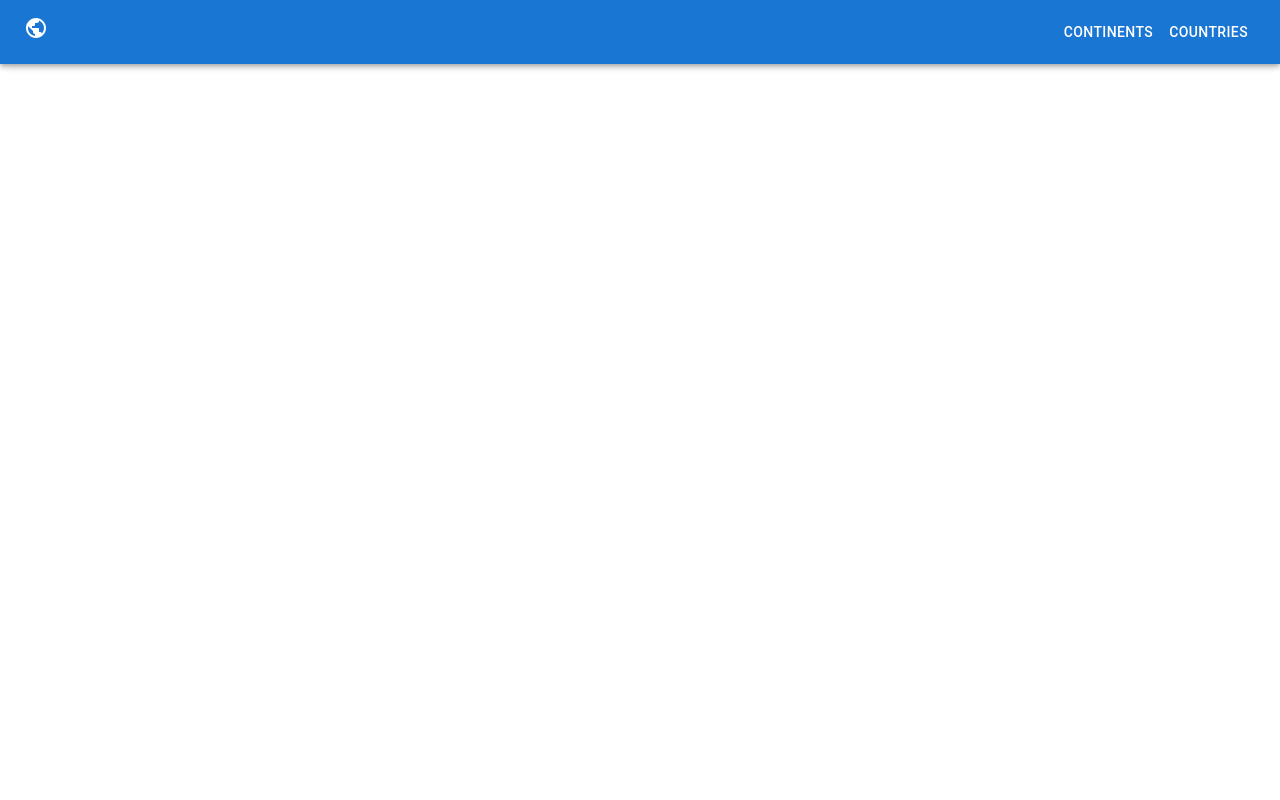
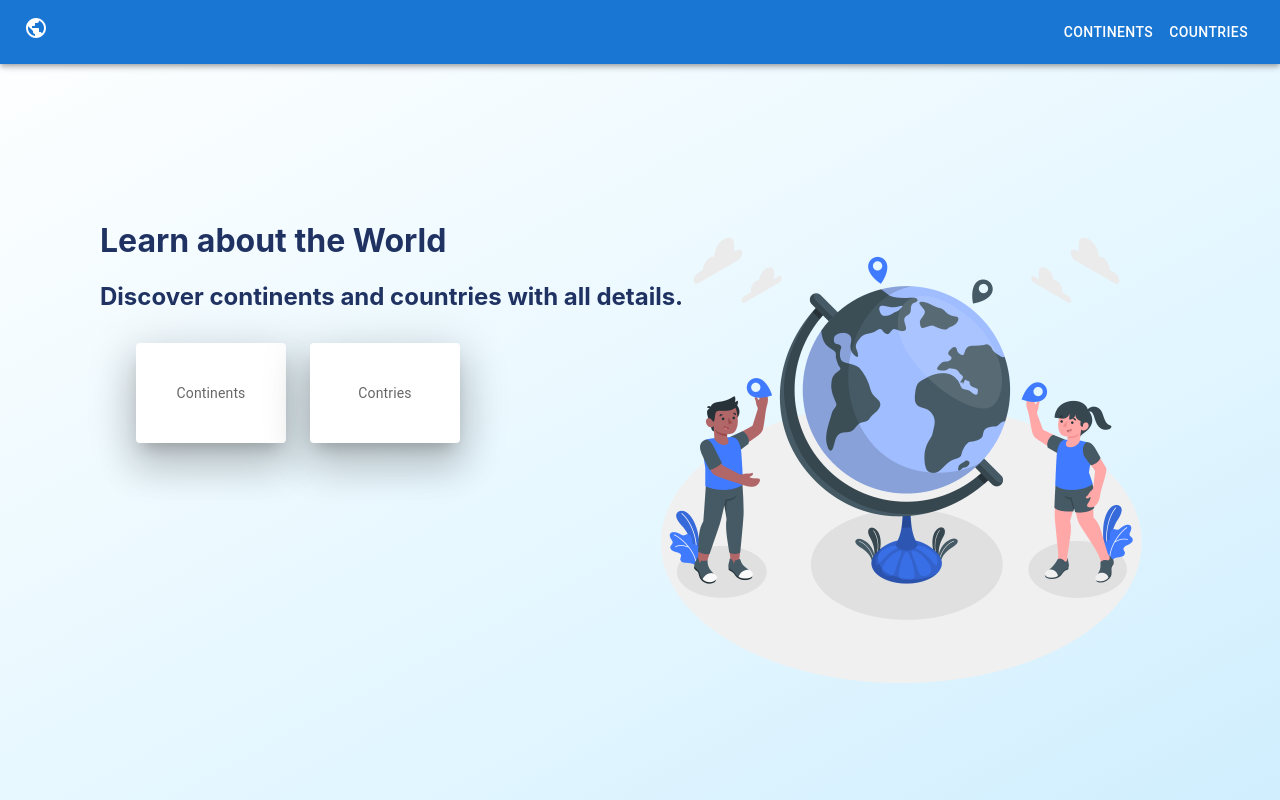
Before and after one commit to GrischK/checkpoint_front, a React (Create React App) app: page / in a window 1280 px wide. Built offline with nearby package versions, Linux system fonts and the light colour scheme.

Commit message:
💄 Add style

```diff
--- a/src/App.css
+++ b/src/App.css
@@ -1,3 +1,9 @@
+html {
+  min-height: 100vh;
+  background: rgb(255,255,255);
+  background: linear-gradient(152deg, rgba(255,255,255,1) 0%, rgba(226,246,255,1) 66%, rgba(208,238,254,1) 100%);
+}
+
 .App {
   text-align: center;
 }
@@ -34,10 +40,55 @@
   flex-direction: column;
   align-items: center;
   margin: 100px auto;
+  color: #1f3262;
 }
 
 .countries_list, .continents_list {
   align-items: start;
+}
+
+.navBar a:visited {
+  color: white;
+}
+
+.home {
+  overflow: hidden;
+  padding: 100px;
+  margin: 100px 0;
+  align-items: start;
+}
+
+.home_card {
+  min-width: 150px;
+}
+
+.cards_container {
+  display: flex;
+  gap: 24px;
+  padding: 12px 36px;
+}
+
+li {
+  list-style: none;
+}
+
+a:visited, a {
+  color: currentColor;
+}
+
+a {
+  text-decoration: none;
+}
+
+.illustration {
+  position: absolute;
+  top: 200px;
+  right: 10%;
+  z-index: -1;
+}
+
+.illustration img {
+  width: 500px;
 }
 
 @keyframes App-logo-spin {
--- a/src/App.tsx
+++ b/src/App.tsx
@@ -16,7 +16,7 @@ function App() {
                 <Route path="/" element={<Home/>}/>
                 <Route path="/continents" element={<ContinentsList/>}/>
                 <Route path="/countries" element={<CountriesList/>}/>
-                <Route path="/:continentName/:continentCode" element={<Continent/>}/>
+                <Route path="/continent/:continentCode" element={<Continent/>}/>
                 <Route path="/country/:countryCode" element={<Country/>}/>
             </Routes>
         </>
--- a/src/components/NavBar.tsx
+++ b/src/components/NavBar.tsx
@@ -15,7 +15,7 @@ export default function NavBar() {
     const navItems = ['Continents', 'Countries'];
 
     return (
-        <AppBar component="nav">
+        <AppBar component="nav" className="navBar">
             <Toolbar>
                 <IconButton
                     color="inherit"
@@ -29,11 +29,12 @@ export default function NavBar() {
                     variant="h6"
                     component="div"
                     sx={{flexGrow: 1, display: {xs: 'none', sm: 'block'}}}
-                >
+                > <NavLink to={"/"}>
                     <PublicIcon/>
+                </NavLink>
                 </Typography>
                 <Box sx={{display: {xs: 'none', sm: 'block'}}}>
-                    {navItems.map((item: any, index:number) => (
+                    {navItems.map((item: any, index: number) => (
                         <NavLink to={item} key={index}>
                             <Button key={item} sx={{color: '#fff'}}>
                                 {item}
--- a/src/screens/Continent.tsx
+++ b/src/screens/Continent.tsx
@@ -51,7 +51,7 @@ function Continent() {
             <h1>{continent?.continent.name}</h1>
             <ul>
                 {continent?.continent.countries.map((country:Country)=>(
-                    <Link to={`/${country.name}/${country.code}`}>
+                    <Link to={`/country/${country.code}`}>
                         <li>{country.name}</li>
                     </Link>
                 ))}
--- a/src/screens/ContinentsList.tsx
+++ b/src/screens/ContinentsList.tsx
@@ -37,7 +37,7 @@ function ContinentsList() {
             <div className="continents_list">
                 {continents.map((continent: Continent, index: number) => (
 
-                    <NavLink key={index} to={`/${continent.name}/${continent.code}`}>
+                    <NavLink key={index} to={`/continent/${continent.code}`}>
                         <li>
                             <span>{continent.name}</span>
                         </li>
--- a/src/screens/Home.tsx
+++ b/src/screens/Home.tsx
@@ -1,7 +1,40 @@
+import { createTheme, ThemeProvider, styled } from '@mui/material/styles';
+import Paper from '@mui/material/Paper';
+import {Link} from "react-router-dom";
+import World from "../assets/world.png"
+
+
+const Item = styled(Paper)(({ theme }) => ({
+    ...theme.typography.body2,
+    textAlign: 'center',
+    color: theme.palette.text.secondary,
+    height: 60,
+    lineHeight: '60px',
+    padding: 20,
+}));
+
 function Home() {
     return (
-        <div className="App">
-            <p>Hello</p>
+        <div className="main_container home">
+            <div className="home_title">
+                <h1>Learn about the World</h1>
+                <h2>Discover continents and countries with all details.</h2>
+            </div>
+            <div className="illustration">
+                <img src={World} alt="earth with children"/>
+            </div>
+            <div className="cards_container">
+                <Link to={"/continents"} className="home_card">
+                    <Item elevation={24}>
+                        Continents
+                    </Item>
+                </Link>
+                <Link to={"/countries"} className="home_card">
+                    <Item elevation={24}>
+                        Contries
+                    </Item>
+                </Link>
+            </div>
         </div>
     );
 }
```
Also changed, not shown: src/assets/world.png (added).
